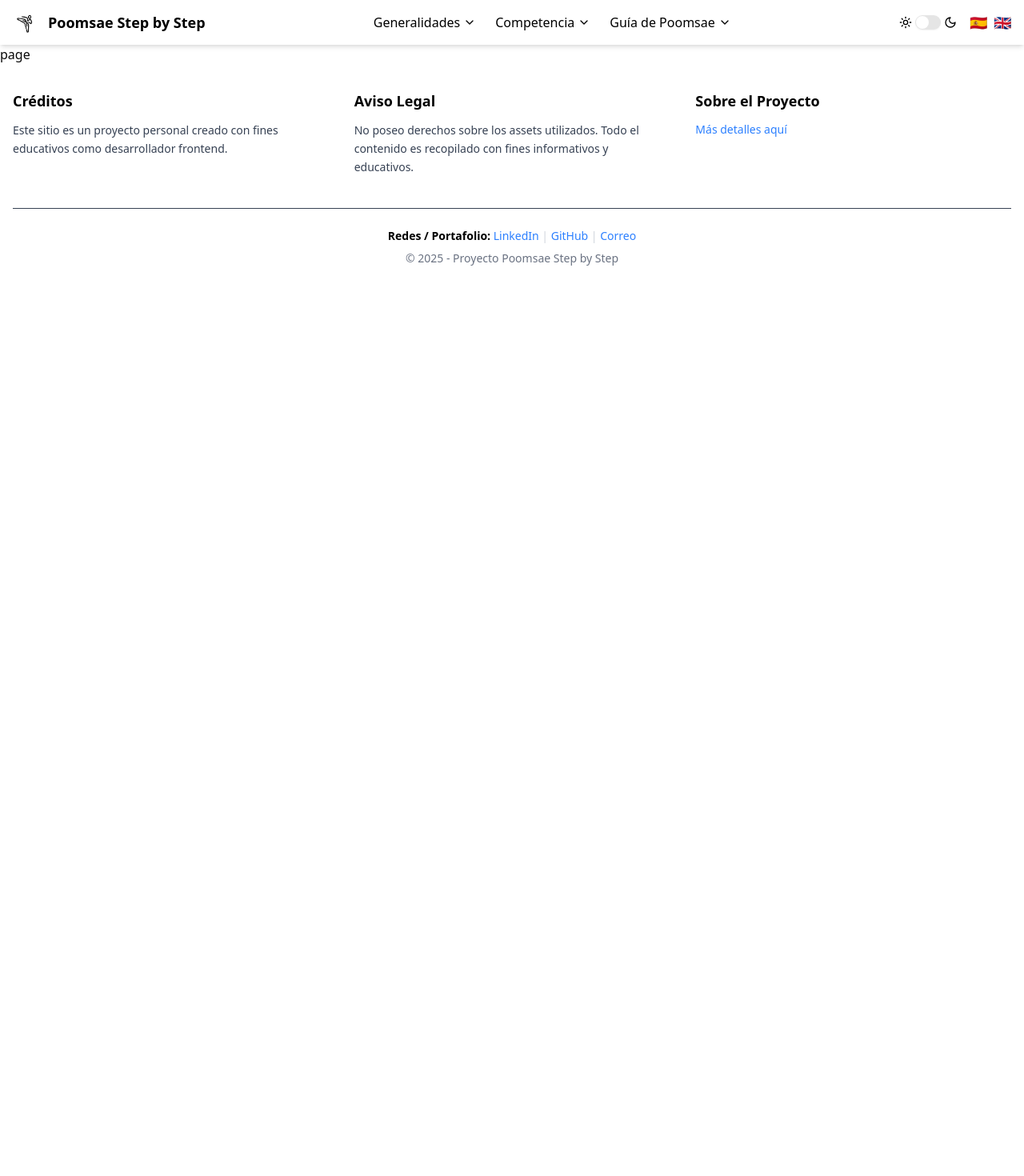
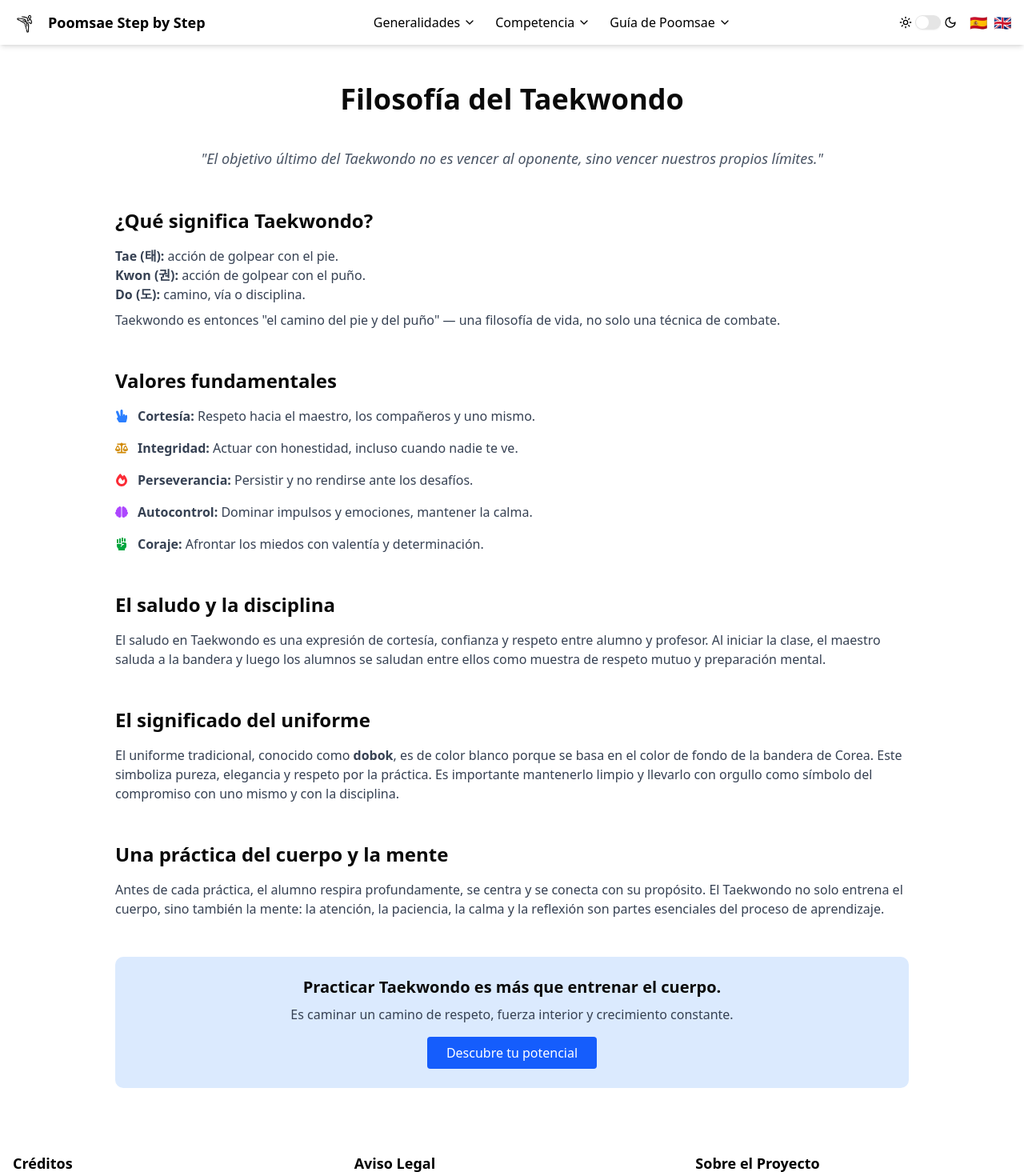
Before and after one commit to Biggyhands/poomsae-step-by-step, a Next.js app: page /philosophy in a window 1280 px wide. Shown: the top 1470 px of the page at 80% size. Before the commit the page ends 800 px from the top, so only its background shows below. Built offline with nearby package versions, Linux system fonts and the light colour scheme.

Commit message:
Initial concept of the philosophy page

```diff
--- a/package.json
+++ b/package.json
@@ -23,6 +23,7 @@
     "next": "15.3.0",
     "react": "^19.0.0",
     "react-dom": "^19.0.0",
+    "react-icons": "^5.5.0",
     "tailwind-merge": "^3.2.0",
     "tw-animate-css": "^1.2.8"
   },
--- a/src/app/philosophy/page.tsx
+++ b/src/app/philosophy/page.tsx
@@ -1,7 +1,8 @@
 import React from "react";
+import PhilosophyPage from "@/components/philosophytkd/PhilosophyPage";
 
 function page() {
-  return <div>page</div>;
+  return <PhilosophyPage />;
 }
 
 export default page;
--- /dev/null
+++ b/src/components/philosophytkd/PhilosophyPage.tsx
@@ -0,0 +1,137 @@
+import React from "react";
+import Image from "next/image";
+import {
+  FaHandPeace,
+  FaBalanceScale,
+  FaFireAlt,
+  FaBrain,
+  FaFistRaised,
+} from "react-icons/fa";
+
+export default function PhilosophyPage() {
+  return (
+    <div className="max-w-5xl mx-auto px-4 py-12">
+      <h1 className="text-4xl font-bold text-center mb-10">
+        Filosofía del Taekwondo
+      </h1>
+
+      {/* Frase destacada */}
+      <blockquote className="italic text-center text-lg text-gray-600 dark:text-gray-300 mb-12">
+        "El objetivo último del Taekwondo no es vencer al oponente, sino vencer
+        nuestros propios límites."
+      </blockquote>
+
+      {/* Significado del nombre */}
+      <div className="mb-12">
+        <h2 className="text-2xl font-semibold mb-4">
+          ¿Qué significa Taekwondo?
+        </h2>
+        <p className="text-gray-700 dark:text-gray-300 mb-2">
+          <strong>Tae (태):</strong> acción de golpear con el pie. <br />
+          <strong>Kwon (권):</strong> acción de golpear con el puño. <br />
+          <strong>Do (도):</strong> camino, vía o disciplina.
+        </p>
+        <p className="text-gray-700 dark:text-gray-300">
+          Taekwondo es entonces "el camino del pie y del puño" — una filosofía
+          de vida, no solo una técnica de combate.
+        </p>
+      </div>
+
+      {/* Valores con íconos */}
+      <div className="mb-12">
+        <h2 className="text-2xl font-semibold mb-4">Valores fundamentales</h2>
+        <ul className="space-y-4 text-gray-700 dark:text-gray-300">
+          <li className="flex items-start gap-3">
+            <FaHandPeace className="text-blue-500 mt-1" />
+            <span>
+              <strong>Cortesía:</strong> Respeto hacia el maestro, los
+              compañeros y uno mismo.
+            </span>
+          </li>
+          <li className="flex items-start gap-3">
+            <FaBalanceScale className="text-yellow-600 mt-1" />
+            <span>
+              <strong>Integridad:</strong> Actuar con honestidad, incluso cuando
+              nadie te ve.
+            </span>
+          </li>
+          <li className="flex items-start gap-3">
+            <FaFireAlt className="text-red-500 mt-1" />
+            <span>
+              <strong>Perseverancia:</strong> Persistir y no rendirse ante los
+              desafíos.
+            </span>
+          </li>
+          <li className="flex items-start gap-3">
+            <FaBrain className="text-purple-500 mt-1" />
+            <span>
+              <strong>Autocontrol:</strong> Dominar impulsos y emociones,
+              mantener la calma.
+            </span>
+          </li>
+          <li className="flex items-start gap-3">
+            <FaFistRaised className="text-green-600 mt-1" />
+            <span>
+              <strong>Coraje:</strong> Afrontar los miedos con valentía y
+              determinación.
+            </span>
+          </li>
+        </ul>
+      </div>
+
+      {/* Ritual de saludo */}
+      <div className="mb-12">
+        <h2 className="text-2xl font-semibold mb-4">
+          El saludo y la disciplina
+        </h2>
+        <p className="text-gray-700 dark:text-gray-300">
+          El saludo en Taekwondo es una expresión de cortesía, confianza y
+          respeto entre alumno y profesor. Al iniciar la clase, el maestro
+          saluda a la bandera y luego los alumnos se saludan entre ellos como
+          muestra de respeto mutuo y preparación mental.
+        </p>
+      </div>
+
+      {/* Significado del uniforme */}
+      <div className="mb-12">
+        <h2 className="text-2xl font-semibold mb-4">
+          El significado del uniforme
+        </h2>
+        <p className="text-gray-700 dark:text-gray-300">
+          El uniforme tradicional, conocido como <strong>dobok</strong>, es de
+          color blanco porque se basa en el color de fondo de la bandera de
+          Corea. Este simboliza pureza, elegancia y respeto por la práctica. Es
+          importante mantenerlo limpio y llevarlo con orgullo como símbolo del
+          compromiso con uno mismo y con la disciplina.
+        </p>
+      </div>
+
+      {/* Sección sobre la mente y el cuerpo */}
+      <div className="mb-12">
+        <h2 className="text-2xl font-semibold mb-4">
+          Una práctica del cuerpo y la mente
+        </h2>
+        <p className="text-gray-700 dark:text-gray-300">
+          Antes de cada práctica, el alumno respira profundamente, se centra y
+          se conecta con su propósito. El Taekwondo no solo entrena el cuerpo,
+          sino también la mente: la atención, la paciencia, la calma y la
+          reflexión son partes esenciales del proceso de aprendizaje.
+        </p>
+      </div>
+
+      {/* CTA final */}
+      <div className="mt-12 bg-blue-100 dark:bg-blue-900 p-6 rounded-lg text-center">
+        <h3 className="text-xl font-semibold mb-2">
+          Practicar Taekwondo es más que entrenar el cuerpo.
+        </h3>
+        <p className="mb-4 text-gray-700 dark:text-gray-300">
+          Es caminar un camino de respeto, fuerza interior y crecimiento
+          constante.
+        </p>
+        <button className="bg-blue-600 text-white px-6 py-2 rounded hover:bg-blue-700 transition">
+          Descubre tu potencial
+        </button>
+      </div>
+    </div>
+  );
+}
```
Also changed, not shown: 1 other file (tests, documents, lock files or other folders).
